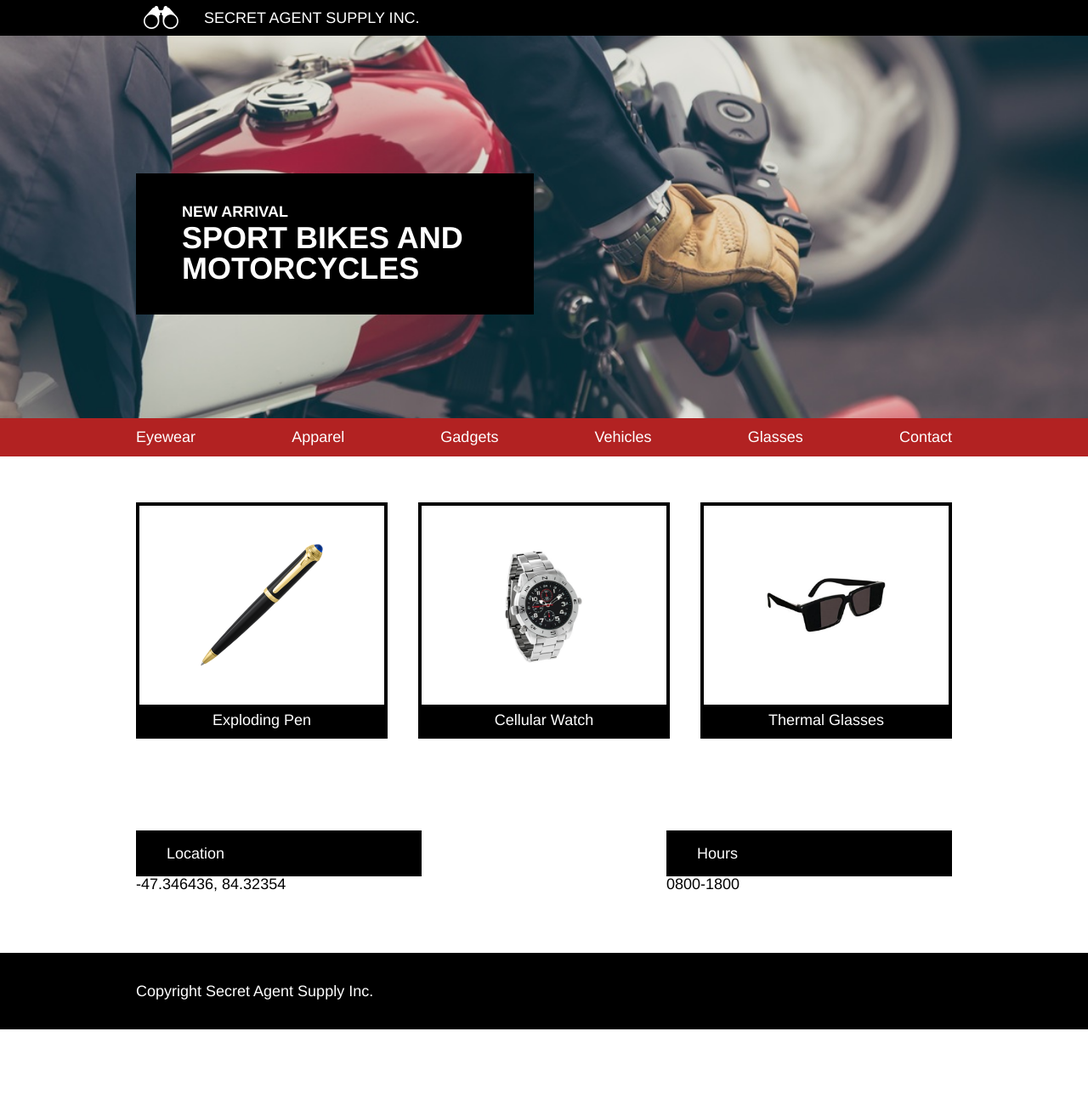
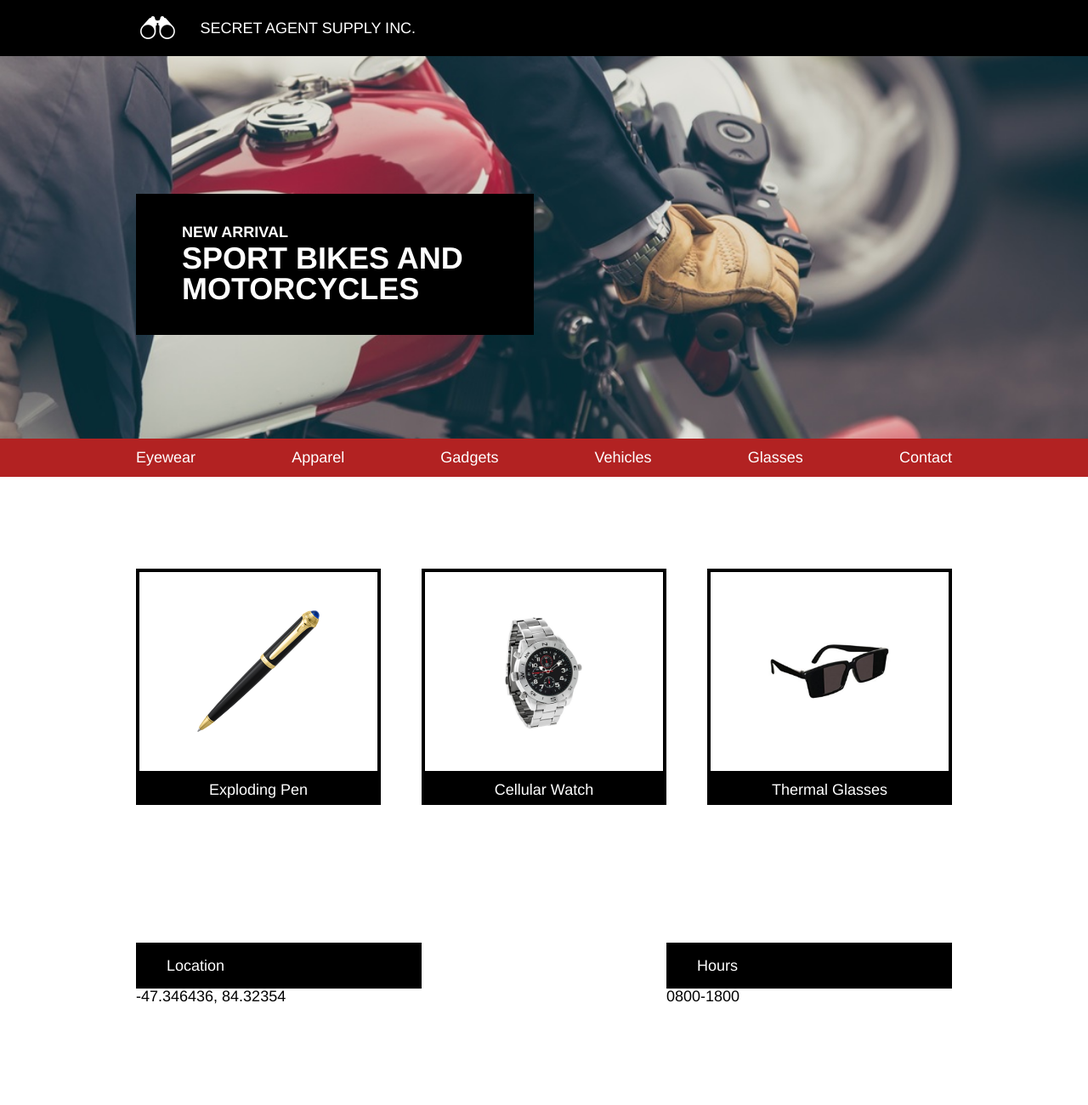
Before and after one commit to kkauf/Secret_Agent_Supply, a plain HTML site: page index.html in a window 1280 px wide. Shown: the top 1300 px of the page at 85% size. Before the commit the page ends 1211 px from the top, so only its background shows below. Drawn offline with Linux system fonts and the light colour scheme.

Commit message:
added viewport, finally

```diff
--- a/index.html
+++ b/index.html
@@ -1,8 +1,9 @@
-<!DOCTYPE html>
+ <!DOCTYPE html>
 <html lang="en" dir="ltr">
 
   <head>
     <meta charset="utf-8">
+    <meta name="viewport" content="width=device-width">
     <title>Secret Agent Supply</title>
     <link rel="stylesheet" href="./resources/css/reset.css" type="text/css">
     <link rel="stylesheet" href="./resources/css/style.css" type="text/css">
--- a/resources/css/style.css
+++ b/resources/css/style.css
@@ -1,5 +1,4 @@
 /* document styles */
-
 html, body {
   font-size: 18px;
   font-family: Helvetica;
@@ -18,21 +17,23 @@ h1, h3 {
 .container {
   max-width: 960px;
   margin: 0 auto;
-  display: flex;
-  align-items: center;
 }
 
 /* Header */
 
 header {
-  width: 100%;
   background-color: black;
+}
+
+header .container {
+  display: flex;
+  align-items: center;
+  padding: .66rem 0 .66rem 0.5rem;
 }
 
 header img {
   height: 1.5rem;
   width: auto;
-  padding-left: 0.5rem;
   padding-right: 1rem;
 }
 
@@ -55,7 +56,8 @@ header span {
   background-color: black;
   padding: 2rem 3rem;
   width: 20rem;
-  margin-top: 9rem;
+  top: 9rem;
+  position: relative;
 }
 
 .announcement h3 {
@@ -73,32 +75,24 @@ header span {
 }
 
 nav {
-  display: inline-flex;
+  display: flex;
   width: 100%;
   justify-content: space-between;
-}
-
-nav span {
   padding: 0.75rem 0;
 }
 
-
 /* Product Section */
 
-.product-grid {
-  width: 100%;
-  display: inline-flex;
+.product-grid,
+.info-section {
+  display: flex;
   justify-content: space-between;
+  margin-top: 3rem;
 }
 
 .product {
-  border: 4px solid black;
   margin: 3rem 0;
   width: 30%;
-  display: flex;
-  flex-direction: column;
-  align-items: center;
-  justify-content: center;
 }
 
 .product-image {
@@ -106,13 +100,13 @@ nav span {
   height: 9rem;
   width: auto;
   display: flex;
-  flex-direction: column;
   justify-content: center;
+  align-items: center;
+  border: 4px solid black;
 }
 
 .product img {
   max-width: 8rem;
-  height: auto;
 }
 
 .product span {
@@ -120,6 +114,7 @@ nav span {
   text-align: center;
   width: 100%;
   padding: 0.5rem 0;
+  display: block;
 }
 
 /* Info Section */
@@ -151,10 +146,8 @@ nav span {
 
 footer {
   background-color: black;
-}
-
-footer .container {
-  height: 5rem;
+  padding: 5rem 0;
+  margin-top: 4rem;
 }
 
 /* MEDIA */
```
Also changed, not shown: 1 other file.
